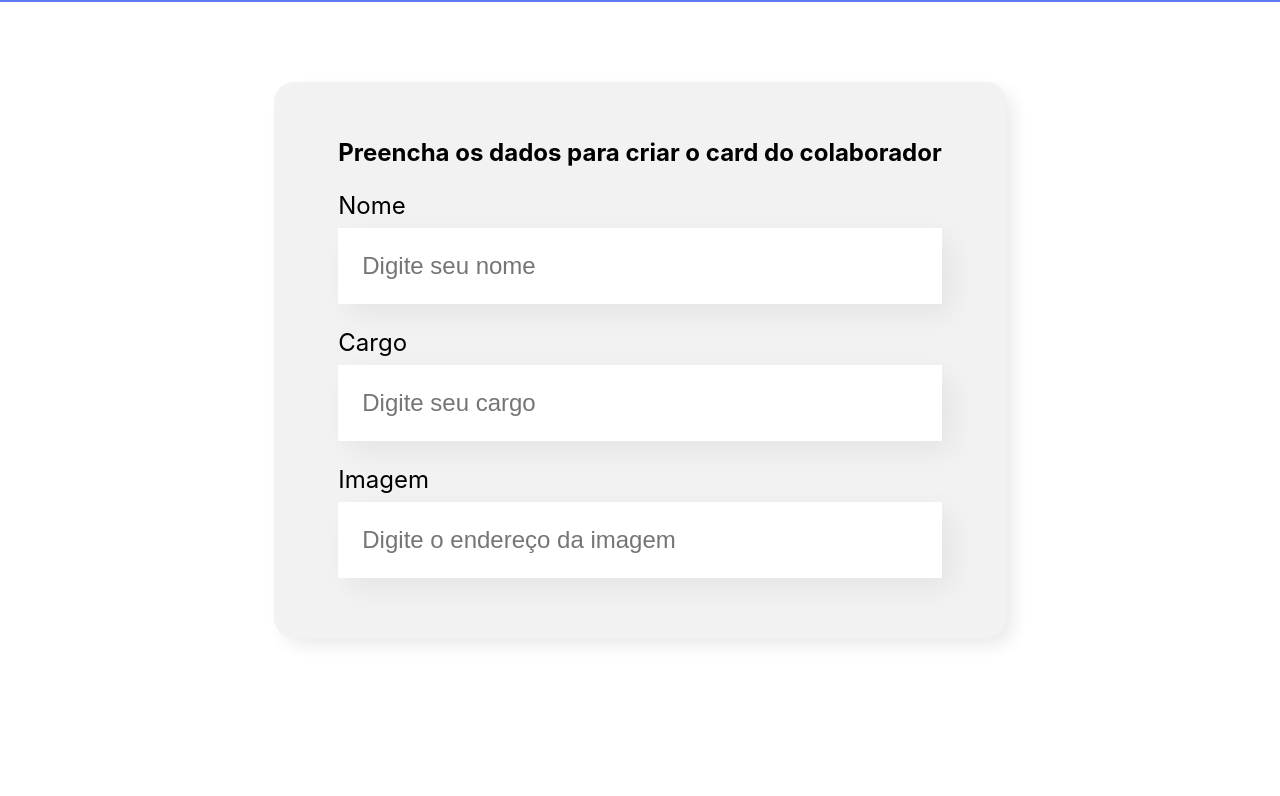
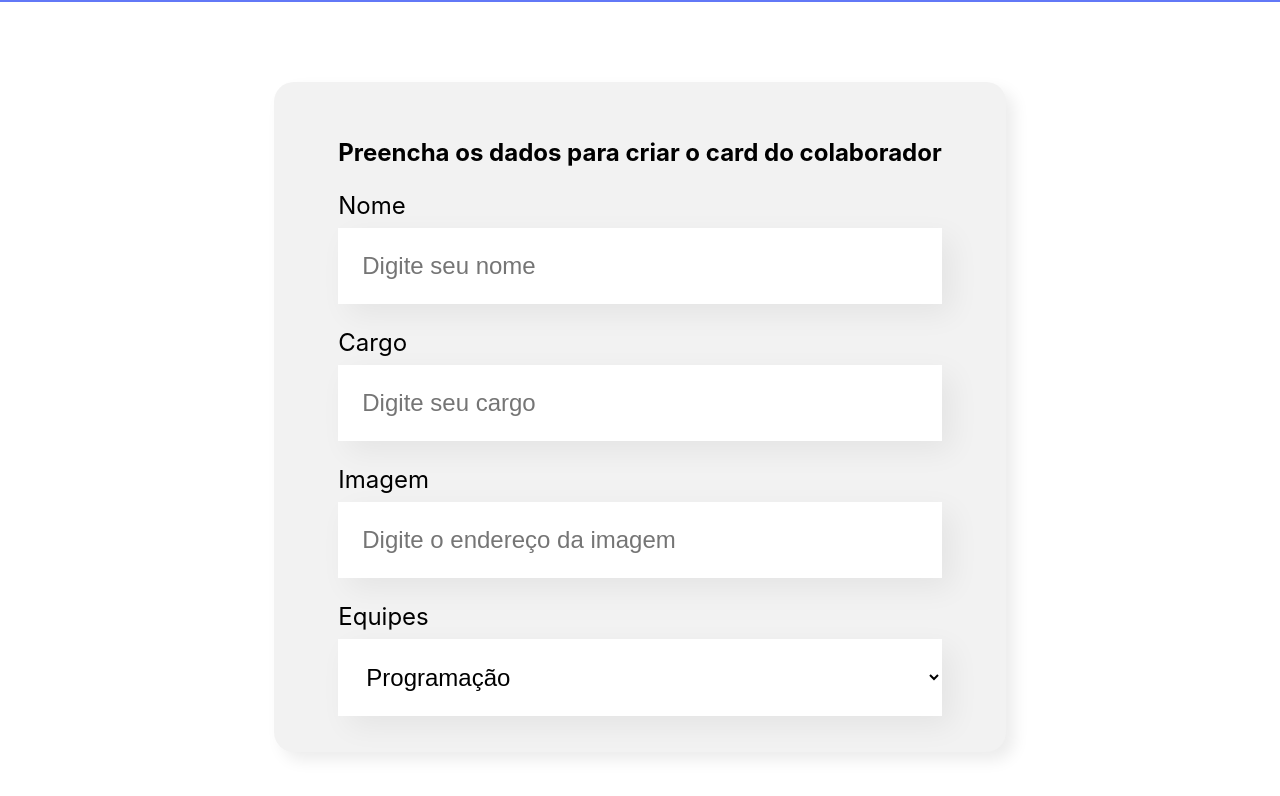
Before and after one commit to SamillyNunes/organo, a JavaScript app: page / in a window 1280 px wide. Shown: the part 496-1292 px from the top of the page. Before the commit the page ends 1214 px from the top, so only its background shows below. Built offline with nearby package versions, Linux system fonts and the light colour scheme; the HTML template or start-up script is replaced by a standard one.

Commit message:
chore: custom dropdown added

```diff
--- /dev/null
+++ b/src/components/CustomDropdown/CustomDropdown.css
@@ -0,0 +1,17 @@
+.dropdown label{
+
+    display: block;
+    margin-bottom: 8px;
+    font-size: 24px;
+}
+
+.dropdown select{
+
+    background-color: #fff;
+    box-shadow: 10px 10px 30px rgba(0,0,0, 0.06);
+    width: 100%;
+    border: none;
+    font-size: 24px;
+    padding: 24px;
+    box-sizing: border-box;
+}
--- /dev/null
+++ b/src/components/CustomDropdown/CustomDropdown.js
@@ -0,0 +1,14 @@
+import './CustomDropdown.css';
+
+export const CustomDropdown = (props) =>{
+    return (
+        <div className='dropdown'>
+            <label> {props.label} </label>
+            <select>
+                {
+                   props.itens.map(item => <option key={item}> {item} </option>)
+                }
+            </select>
+        </div>
+    );
+}
--- /dev/null
+++ b/src/components/CustomDropdown/index.js
@@ -0,0 +1,3 @@
+import { CustomDropdown } from "./CustomDropdown";
+
+export default CustomDropdown;
--- a/src/components/Form/Form.js
+++ b/src/components/Form/Form.js
@@ -1,7 +1,19 @@
 import './Form.css';
 import CustomInput from "../CustomInput";
+import CustomDropdown from '../CustomDropdown';
 
 export const Form = ()=>{
+
+    const teams = [
+        'Programação',
+        'Front-End',
+        'Data Science',
+        'Devops',
+        'UX e Design',
+        'Mobile',
+        'Inovação e Gestão',
+    ];
+
     return (
         <section className="custom_form">
             <form>
@@ -9,6 +21,7 @@ export const Form = ()=>{
                 <CustomInput label="Nome" placeholder="Digite seu nome" />
                 <CustomInput label="Cargo" placeholder="Digite seu cargo" />
                 <CustomInput label="Imagem" placeholder="Digite o endereço da imagem" />
+                <CustomDropdown label="Equipes" itens={teams} />
             </form>
         </section>
     );
```
